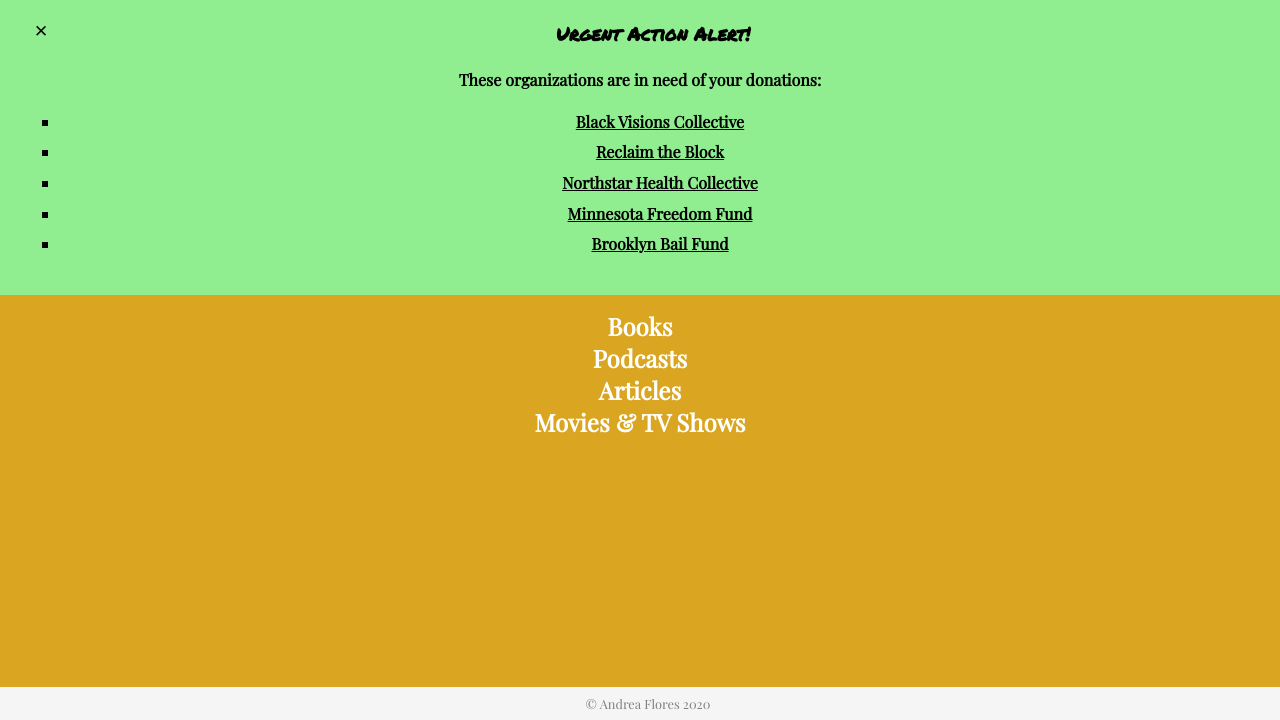
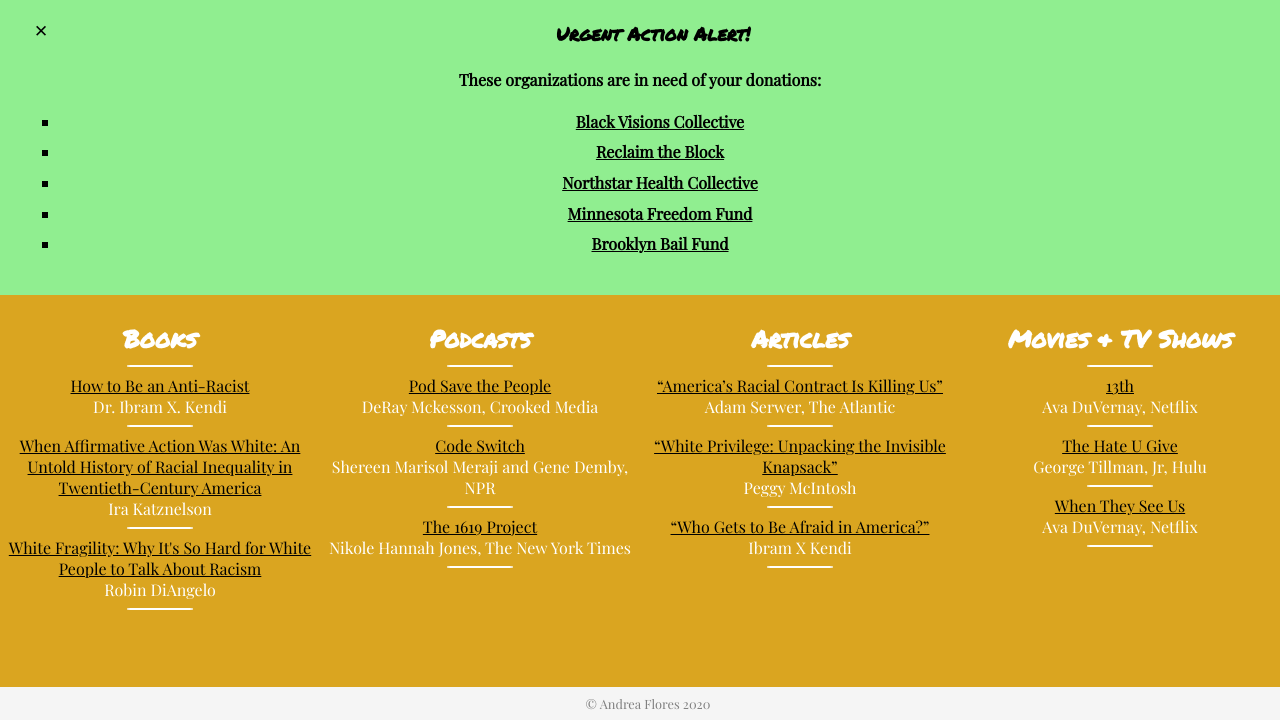
Before and after one commit to aflores94/educate_yourself, a plain HTML site: page resources.html in a window 1280 px wide. Shown: the part 80-800 px from the top of the page. Drawn offline with nearby package versions, Linux system fonts and the light colour scheme.

Commit message:
mvp resource page

```diff
--- a/resources.html
+++ b/resources.html
@@ -38,15 +38,126 @@
     <div id="resource-lists">
         <div id="books">
             <h2>Books</h2>
+            <li>
+                <hr>
+                <a
+                    href="https://www.indiebound.org/book/9780525509288">
+                    How to Be an Anti-Racist
+                </a>
+                <br>
+                Dr. Ibram X. Kendi
+                <hr>
+            </li>
+            <li>
+                <a href="https://www.indiebound.org/book/9780393328516">
+                    When Affirmative Action Was White: An Untold History of Racial Inequality in Twentieth-Century
+                    America
+                </a>
+                <br>
+                Ira Katznelson
+                <hr>
+            </li>
+            <li>
+                <a href="https://www.indiebound.org/book/9780807047415">
+                    White Fragility: Why It's So Hard for White People to Talk About
+                    Racism
+                </a>
+                <br>
+                Robin DiAngelo
+                <hr>
+            </li>
         </div>
         <div id="podcasts">
             <h2>Podcasts</h2>
+            <li>
+                <hr>
+                <a
+                    href="https://crooked.com/podcast-series/pod-save-the-people/">
+                    Pod Save the People
+                </a>
+                <br>
+                    DeRay Mckesson, Crooked Media
+                <hr>
+            </li>
+            <li>
+                <a
+                    href="https://www.npr.org/sections/codeswitch/">
+                    Code Switch
+                </a>
+                <br>
+                Shereen Marisol Meraji and Gene Demby, NPR
+                <hr>
+            </li>
+            <li>
+                <a href="https://www.nytimes.com/2019/08/23/podcasts/1619-slavery-anniversary.html">
+                    The 1619 Project
+                </a>
+                <br>
+                Nikole Hannah Jones, The New York Times
+                <hr>
+            </li>
         </div>
         <div id="articles">
             <h2>Articles</h2>
+            <li>
+                <hr>
+                <a
+                    href="https://www.theatlantic.com/ideas/archive/2020/05/americas-racial-contract-showing/611389/">
+                    “America’s Racial Contract Is Killing Us”
+                </a>
+                <br>
+                Adam Serwer, The Atlantic
+                <hr>
+            </li>
+            <li>
+                <a
+                    href="http://convention.myacpa.org/houston2018/wp-content/uploads/2017/11/UnpackingTheKnapsack.pdf">
+                    “White Privilege: Unpacking the Invisible Knapsack”
+                </a>
+                <br>
+                Peggy McIntosh
+                <hr>
+            </li>
+            <li>
+                <a
+                    href="https://www.theatlantic.com/ideas/archive/2020/05/ahmaud-arbery/611539/">
+                    “Who Gets to Be Afraid in America?”
+                </a>
+                <br>
+               Ibram X Kendi
+                <hr>
+            </li>
         </div>
-        <div id="movies/tv">
+        <div id="movies-tv">
             <h2>Movies & TV Shows</h2>
+            <li>
+                <hr>
+                <a
+                    href="https://www.netflix.com/title/80091741">
+                    13th
+                </a>
+                <br>
+                Ava DuVernay, Netflix
+                <hr>
+            </li>
+            <li>
+                <a
+                    href="https://www.hulu.com/movie/the-hate-u-give-71ec4528-cfe0-409c-accb-d1bb42c13db9">
+                    The Hate U Give
+                </a>
+                <br>
+                George Tillman, Jr, Hulu
+                <hr>
+            </li>
+            <li>
+                <a
+                    href="https://www.netflix.com/title/80200549">
+                    When They See Us
+                </a>
+                <br>
+                Ava DuVernay, Netflix
+                <hr>
+            </li>
         </div>
     </div>
     <footer>&copy; Andrea Flores 2020</footer>
--- a/style.css
+++ b/style.css
@@ -7,14 +7,12 @@
     font-family: 'Playfair Display', serif;
 }
 
-h1,
+h1, h2,
 h3 {
     font-family: 'Permanent Marker', cursive;
     margin: 0;
     padding: 0;
 }
-
-h2,
 h4,
 h5 {
     font-family: 'Playfair Display', serif;
@@ -23,6 +21,12 @@
 
 .landing-page {
     margin-top: 30%;
+}
+
+hr {
+  border: .1rem solid white;
+  border-radius: 20%;
+  width: 4rem;
 }
 
 button {
@@ -61,7 +65,7 @@
 }
 
 #urgent-action-alert a:link,
-a:visited {
+a:visited, #resource-lists a:link, a:visited {
     color: black;
 }
 
@@ -104,10 +108,9 @@
 #form-block option {
     font-family: 'Permanent Marker', cursive;
     text-align: center;
-    list-style: none;
 }
 
-#faq ul,
+#faq ol,
 #form-block form {
     font-family: 'Playfair Display', serif;
     text-align: center;
@@ -130,6 +133,40 @@
 }
 
 .closebtn:hover {
+    color: black;
+}
+
+#books {
+    grid-area: books;
+}
+
+#podcasts {
+    grid-area: podcasts;
+}
+
+#articles {
+    grid-area: articles;
+}
+
+#movies-tv {
+    grid-area: movies-tv;
+}
+
+#resource-lists {
+margin-top: 2%;
+display: grid;
+grid-template-columns: 25% 25% 25% 25%;
+grid-template-rows: auto;
+grid-template-areas:
+    "books podcasts articles movies-tv";
+list-style: none;
+ }
+
+#resource-lists ul {
+    font-family: 'Playfair Display', serif;
+    text-align: center;
+    margin: 0;
+    padding: 1rem;
     color: black;
 }
 
```
